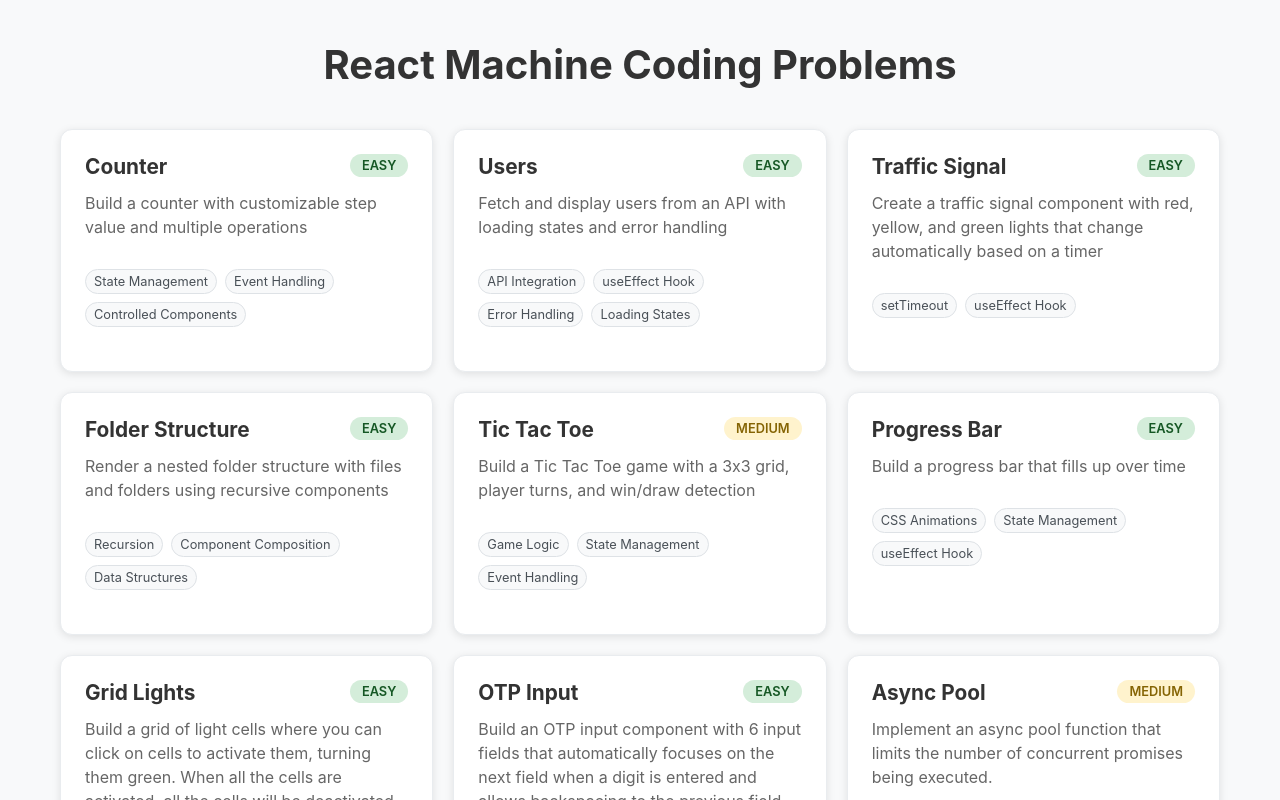
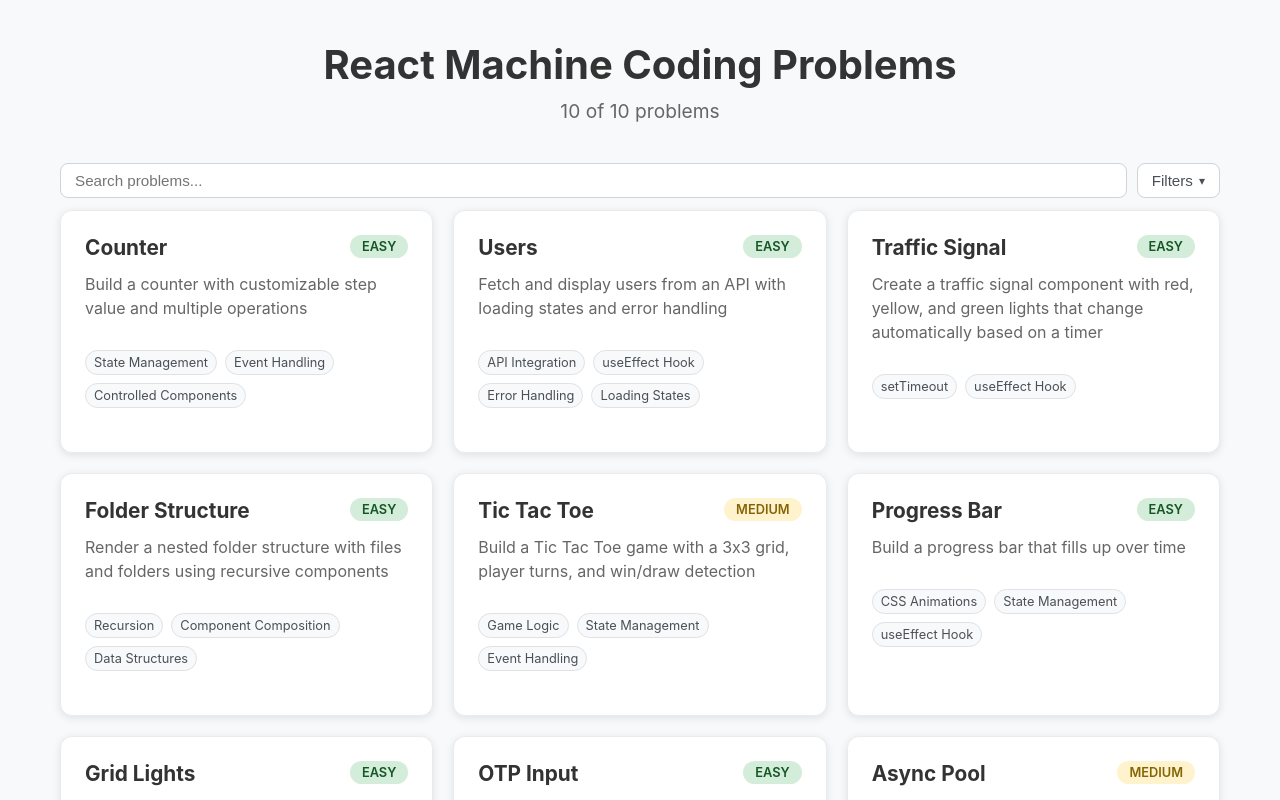
Before and after one commit to shubhmjain30/react-machine-coding, a React (Vite) app: page / in a window 1280 px wide. Shown: the top 800 px of the page. Built offline with nearby package versions, Linux system fonts and the light colour scheme.

Commit message:
Add filtering and search functionality to ProblemsIndex component

```diff
--- a/src/components/ProblemsList.jsx
+++ b/src/components/ProblemsList.jsx
@@ -1,17 +1,137 @@
+import { useMemo, useState } from "react";
 import { Link } from "react-router-dom";
 import "./problems-list.css";
 import { problems } from "./problemsConfig";
 
+const DIFFICULTIES = ["Easy", "Medium", "Hard"];
+const ALL_TOPICS = [...new Set(problems.flatMap((problem) => problem.topics))].sort();
+
 const ProblemsIndex = () => {
+	const [searchTerm, setSearchTerm] = useState("");
+	const [selectedDifficulty, setSelectedDifficulty] = useState("All");
+	const [selectedTopics, setSelectedTopics] = useState([]);
+	const [isFiltersOpen, setIsFiltersOpen] = useState(false);
+
+	const toggleTopic = (topic) => {
+		setSelectedTopics((prev) =>
+			prev.includes(topic)
+				? prev.filter((t) => t !== topic)
+				: [...prev, topic]
+		);
+	};
+
+	const clearFilters = () => {
+		setSearchTerm("");
+		setSelectedDifficulty("All");
+		setSelectedTopics([]);
+	};
+
+	const filteredProblems = useMemo(() => {
+		const query = searchTerm.trim().toLowerCase();
+
+		return problems.filter((problem) => {
+			const matchesSearch =
+				!query ||
+				problem.title.toLowerCase().includes(query) ||
+				problem.description.toLowerCase().includes(query);
+
+			const matchesDifficulty =
+				selectedDifficulty === "All" || problem.difficulty === selectedDifficulty;
+
+			const matchesTopics =
+				selectedTopics.length === 0 ||
+				selectedTopics.every((topic) => problem.topics.includes(topic));
+
+			return matchesSearch && matchesDifficulty && matchesTopics;
+		});
+	}, [searchTerm, selectedDifficulty, selectedTopics]);
+
+	const activeFilterCount =
+		(selectedDifficulty !== "All" ? 1 : 0) + selectedTopics.length;
+
 	return (
 		<div className="problems-index">
 			<header className="header">
 				<h1>React Machine Coding Problems</h1>
-				{/* <p>Practice React concepts with real-world coding challenges</p> */}
+				<p className="problems-count">
+					{filteredProblems.length} of {problems.length} problems
+				</p>
 			</header>
 
+			<div className="toolbar">
+				<input
+					type="search"
+					className="search-input"
+					placeholder="Search problems..."
+					value={searchTerm}
+					onChange={(e) => setSearchTerm(e.target.value)}
+				/>
+
+				<button
+					type="button"
+					className={`filters-toggle ${isFiltersOpen ? "open" : ""}`}
+					onClick={() => setIsFiltersOpen((prev) => !prev)}
+					aria-expanded={isFiltersOpen}
+				>
+					Filters
+					{activeFilterCount > 0 && (
+						<span className="filters-badge">{activeFilterCount}</span>
+					)}
+					<span className="chevron">▾</span>
+				</button>
+			</div>
+
+			{isFiltersOpen && (
+				<div className="filters-panel">
+					<div className="filter-group">
+						<span className="filter-label">Difficulty</span>
+						<div className="filter-options">
+							{["All", ...DIFFICULTIES].map((difficulty) => (
+								<button
+									key={difficulty}
+									type="button"
+									className={`filter-chip ${
+										selectedDifficulty === difficulty ? "active" : ""
+									}`}
+									onClick={() => setSelectedDifficulty(difficulty)}
+								>
+									{difficulty}
+								</button>
+							))}
+						</div>
+					</div>
+
+					<div className="filter-group">
+						<span className="filter-label">Topics</span>
+						<div className="filter-options">
+							{ALL_TOPICS.map((topic) => (
+								<button
+									key={topic}
+									type="button"
+									className={`filter-chip ${
+										selectedTopics.includes(topic) ? "active" : ""
+									}`}
+									onClick={() => toggleTopic(topic)}
+								>
+									{topic}
+								</button>
+							))}
+						</div>
+					</div>
+
+					{activeFilterCount > 0 && (
+						<button type="button" className="clear-filters" onClick={clearFilters}>
+							Clear filters
+						</button>
+					)}
+				</div>
+			)}
+
+			{filteredProblems.length === 0 ? (
+				<p className="no-results">No problems match your filters.</p>
+			) : (
 				<div className="problems-grid">
-				{problems.map((problem) => (
+					{filteredProblems.map((problem) => (
 						<Link
 							key={problem.id}
 							to={`/${problem.id}`}
@@ -42,6 +162,7 @@ const ProblemsIndex = () => {
 						</Link>
 					))}
 				</div>
+			)}
 		</div>
 	);
 };
--- a/src/components/problems-list.css
+++ b/src/components/problems-list.css
@@ -18,6 +18,142 @@
 .header p {
 	color: #666;
 	font-size: 1.2rem;
+}
+
+.problems-count {
+	color: #666;
+	font-size: 1.1rem;
+}
+
+.toolbar {
+	display: flex;
+	gap: 10px;
+	margin-bottom: 12px;
+}
+
+.search-input {
+	flex: 1;
+	padding: 8px 14px;
+	border: 1px solid #ced4da;
+	border-radius: 8px;
+	font-size: 0.95rem;
+	box-sizing: border-box;
+}
+
+.search-input:focus {
+	outline: none;
+	border-color: #007bff;
+}
+
+.filters-toggle {
+	display: flex;
+	align-items: center;
+	gap: 6px;
+	padding: 8px 14px;
+	background: white;
+	color: #495057;
+	border: 1px solid #ced4da;
+	border-radius: 8px;
+	font-size: 0.95rem;
+	cursor: pointer;
+	white-space: nowrap;
+}
+
+.filters-toggle:hover {
+	border-color: #007bff;
+}
+
+.filters-toggle.open {
+	border-color: #007bff;
+	color: #007bff;
+}
+
+.filters-badge {
+	background-color: #007bff;
+	color: white;
+	font-size: 0.75rem;
+	font-weight: 600;
+	border-radius: 999px;
+	padding: 1px 7px;
+}
+
+.chevron {
+	font-size: 0.75rem;
+	transition: transform 0.2s;
+}
+
+.filters-toggle.open .chevron {
+	transform: rotate(180deg);
+}
+
+.filters-panel {
+	display: flex;
+	flex-direction: column;
+	gap: 14px;
+	margin-bottom: 24px;
+	padding: 16px;
+	background: #f8f9fa;
+	border: 1px solid #e9ecef;
+	border-radius: 10px;
+}
+
+.filter-group {
+	display: flex;
+	flex-direction: column;
+	gap: 8px;
+}
+
+.filter-label {
+	font-size: 0.85rem;
+	font-weight: 600;
+	color: #495057;
+	text-transform: uppercase;
+	letter-spacing: 0.03em;
+}
+
+.filter-options {
+	display: flex;
+	flex-wrap: wrap;
+	gap: 8px;
+}
+
+.filter-chip {
+	background: white;
+	color: #495057;
+	border: 1px solid #dee2e6;
+	padding: 6px 14px;
+	border-radius: 16px;
+	font-size: 0.85rem;
+	cursor: pointer;
+	transition: background-color 0.2s, color 0.2s, border-color 0.2s;
+}
+
+.filter-chip:hover {
+	border-color: #007bff;
+}
+
+.filter-chip.active {
+	background-color: #007bff;
+	color: white;
+	border-color: #007bff;
+}
+
+.clear-filters {
+	align-self: flex-start;
+	background: none;
+	border: none;
+	color: #007bff;
+	font-size: 0.9rem;
+	cursor: pointer;
+	padding: 0;
+	text-decoration: underline;
+}
+
+.no-results {
+	text-align: center;
+	color: #666;
+	font-size: 1.1rem;
+	padding: 40px 0;
 }
 
 .problems-grid {
```
Lines whose indentation alone changed are shown as unchanged.
